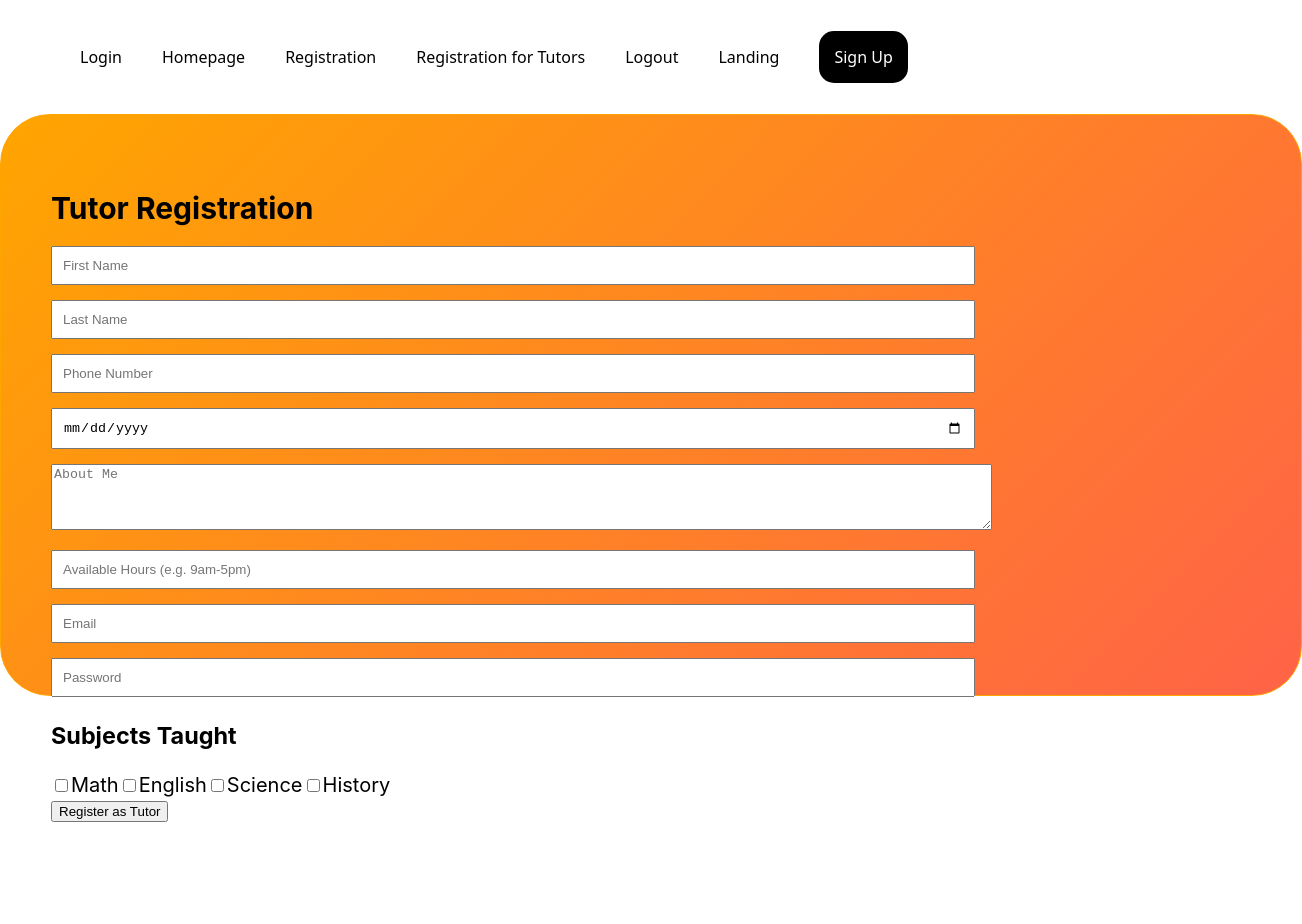
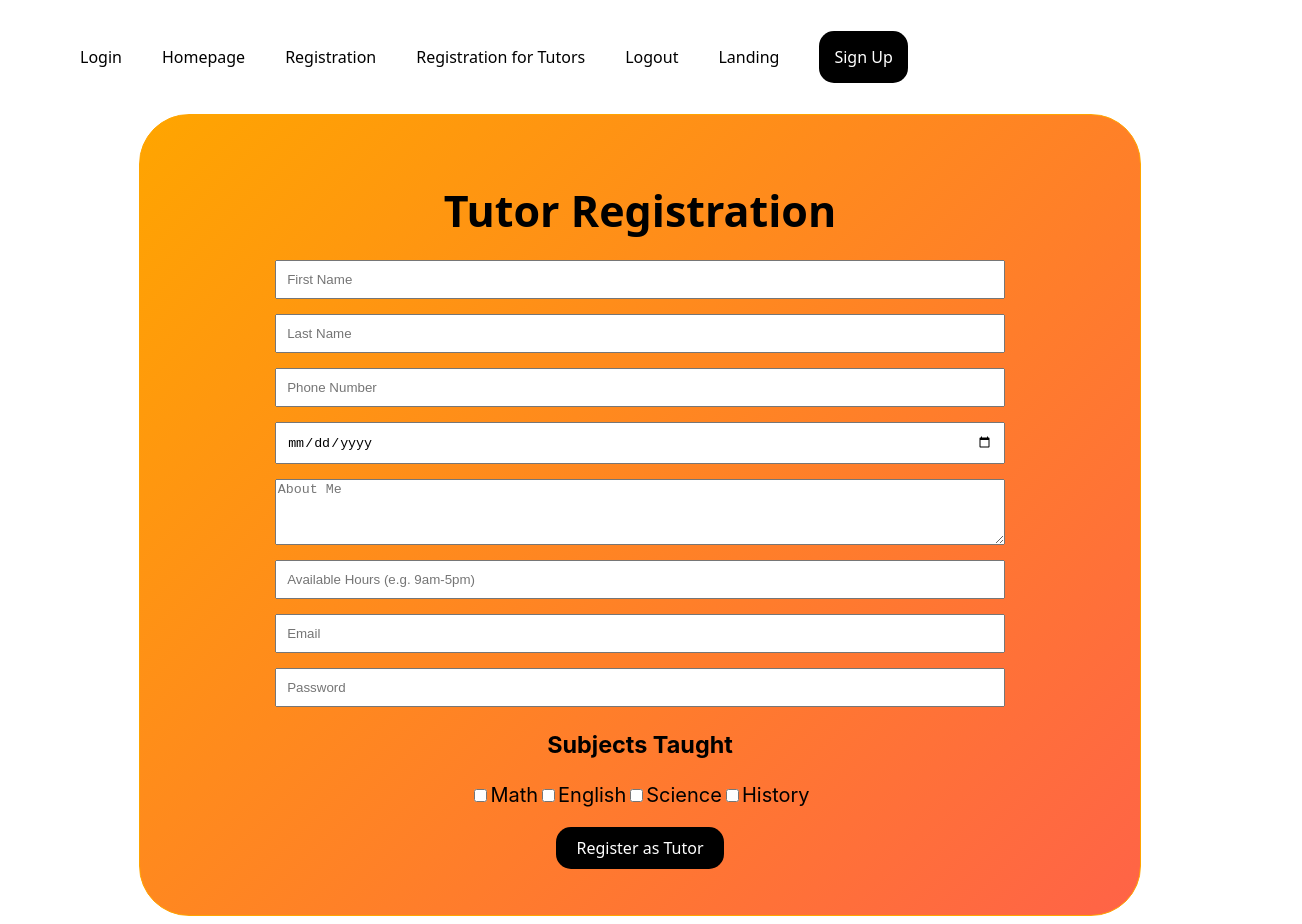
Before and after one commit to jagganjestine/CS4485, a React (Create React App) app in the folder online-tutoring/: page /registrationtutors in a window 1280 px wide. Shown: the top 924 px of the page, 1302 px wide, since content can reach past the window. Built offline with nearby package versions, Linux system fonts and the light colour scheme.

Commit message:
css changes for tutor registration

```diff
--- a/online-tutoring/src/components/Login.css
+++ b/online-tutoring/src/components/Login.css
@@ -65,7 +65,7 @@
   height: 500px;
   border-radius: 50px;
   padding-bottom: 300px;
-  padding-top: 100px;
+  padding-top: 60px;
 }
 
 .login-form {
@@ -76,7 +76,7 @@
   border: 1px solid #FFA500;
   border-radius: 50px;
   width: 1000px;
-  height: 450px;
+  height: 400px;
 }
 
 .login-form input[type="email"],
--- a/online-tutoring/src/components/Registration.css
+++ b/online-tutoring/src/components/Registration.css
@@ -5,7 +5,7 @@
   height: 60vh; /* Set the height of the box */
   background: linear-gradient(135deg, #FFA500, #FF6347); /* Orange gradient colors */
   border: 1px solid #FFA500; /* Optional: Add a border with the same color as the starting gradient color */
-  border-radius: 50px;
+  /*border-radius: 50px;*/
   font-size: 20px; /* Set the font size */
   position: fixed; /* Set the position to fixed */
   top: 50%; /* Center vertically */
--- a/online-tutoring/src/components/RegistrationTutors.css
+++ b/online-tutoring/src/components/RegistrationTutors.css
@@ -1,14 +1,16 @@
 .tutor-registration-container {
-    text-align: left;
-    padding: 50px;
-    font-size: 20px;
-    background: linear-gradient(135deg, #FFA500, #FF6347);
-    border: 1px solid #FFA500;
-    border-radius: 50px;
-    width: 1200px;
-    height: 60vh;
-
-
+  display: flex;
+  flex-direction: column;
+  align-items: center;
+  justify-content: center;
+  text-align: center;
+  font-size: 20px;
+  background: linear-gradient(135deg, #FFA500, #FF6347);
+  border: 1px solid #FFA500;
+  border-radius: 50px;
+  width: 1000px;
+  height: 100vh;
+  margin: 0 auto;
   }
 
 .test {
@@ -46,7 +48,7 @@
   input[type="first name"],
   input[type="last name"],
   input[type="phone number"],
-  input[type="school]"],
+  input[type="school"],
   input[type="about me"],
   input[type="hours"],
   input[type="email"],
@@ -56,3 +58,29 @@
   /*border: 1px solid #ccc;
     border-radius: 5px;*/
   }
+
+  .register-tutor-button {
+    font-family: system-ui, -apple-system, BlinkMacSystemFont, 'Segoe UI', Roboto, Oxygen, Ubuntu, Cantarell, 'Open Sans', 'Helvetica Neue', sans-serif;
+    font-weight: 500;
+    font-size: medium;
+    background-color: black;
+    color: white;
+    border: none;
+    padding: 10px 20px;
+    cursor: pointer;
+    border-radius: 15px;
+  }
+
+  .register-tutor-button:hover {
+    color: black;
+    background-color:white;
+    transition:0.7s;
+  }
+
+  .tutor-title {
+  text-align: center;
+  margin-top: 20px;
+  font-size: 43px;
+  color: black;
+  font-family: system-ui, -apple-system, BlinkMacSystemFont, 'Segoe UI', Roboto, Oxygen, Ubuntu, Cantarell, 'Open Sans', 'Helvetica Neue', sans-serif;
+}
--- a/online-tutoring/src/components/RegistrationTutors.js
+++ b/online-tutoring/src/components/RegistrationTutors.js
@@ -91,13 +91,22 @@ function TutorRegistration() {
   <div className="test">
   <div className="tutor-registration-container">
     <div>
-      <h2>Tutor Registration</h2>
+      <h2 className="tutor-title">Tutor Registration</h2>
+      {/*<TextField label="First Name" variant="standard" className="verification-code" onChange={(e) => setFirstName(e.target.value)}/></div>*/}
       <div className="form-group"> <input type="first name" placeholder="First Name" onChange={(e) => setFirstName(e.target.value)} /> </div>
       <div className="form-group"> <input type="last name" placeholder="Last Name" onChange={(e) => setLastName(e.target.value)} /> </div>
       <div className="form-group"> <input type="phone number" placeholder="Phone Number" onChange={(e) => setPhoneNumber(e.target.value)} /> </div>
       <div className="form-group"> <input type="date" placeholder="Birthday" onChange={(e) => setBirthday(e.target.value)} /> </div>
-      <div className="form-group"> <textarea type= "about me" placeholder="About Me" rows={4} cols={115} onChange={(e) => setAboutMe(e.target.value)}></textarea> </div>
-      <div className="form-group"> <input type="hours" placeholder="Available Hours (e.g. 9am-5pm)" onChange={(e) => setAvailableHours(e.target.value)} /> </div>
+      <div style={{ marginTop: '10px' }}>
+    <textarea
+    style={{ width: '77%' }}
+    placeholder="About Me"
+    rows={4}
+    cols={115}
+    onChange={(e) => setAboutMe(e.target.value)}
+  ></textarea> <div style={{ marginTop: '10px' }}></div>
+    </div>
+<div className="form-group"> <input type="hours" placeholder="Available Hours (e.g. 9am-5pm)" onChange={(e) => setAvailableHours(e.target.value)} /> </div>
       <div className="form-group"> <input type="email" placeholder="Email" onChange={(e) => setEmail(e.target.value)} /> </div>
       <div className="form-group"> <input type="password" placeholder="Password" onChange={(e) => setPassword(e.target.value)} /> </div>
 
@@ -121,8 +130,9 @@ function TutorRegistration() {
         </label>
         {/* You can add other subjects as needed */}
       </div>
-
-      <button onClick={handleRegistration}>Register as Tutor</button>
+      <div style={{ marginTop: '20px' }}>
+      <button className="register-tutor-button" style={{ margin: '0 auto' }} onClick={handleRegistration}
+        >Register as Tutor </button> </div>
     </div>
     </div>
     </div>
--- a/online-tutoring/src/components/SelectionHero.css
+++ b/online-tutoring/src/components/SelectionHero.css
@@ -40,7 +40,7 @@
   color: white;
   border: none;
   padding: 10px 20px;
-  font-weight: 500;
+  font-weight: 350;
   cursor: pointer;
   font-size: 33px;
   margin: 0 10px;
```
